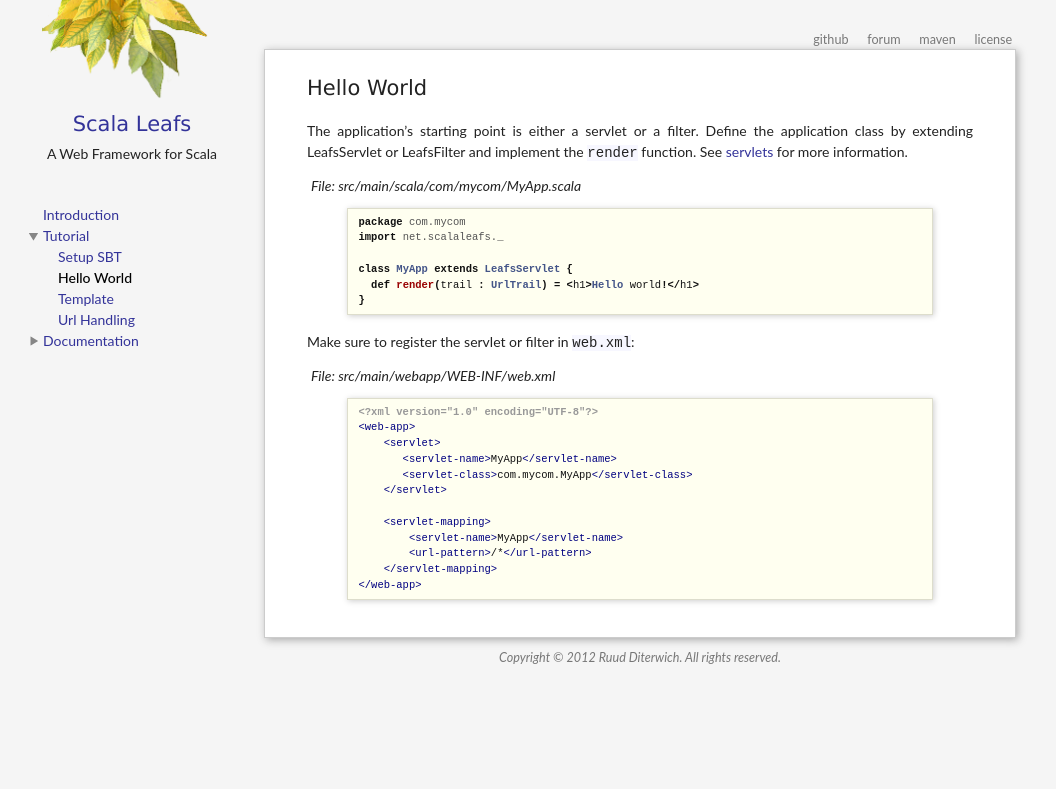
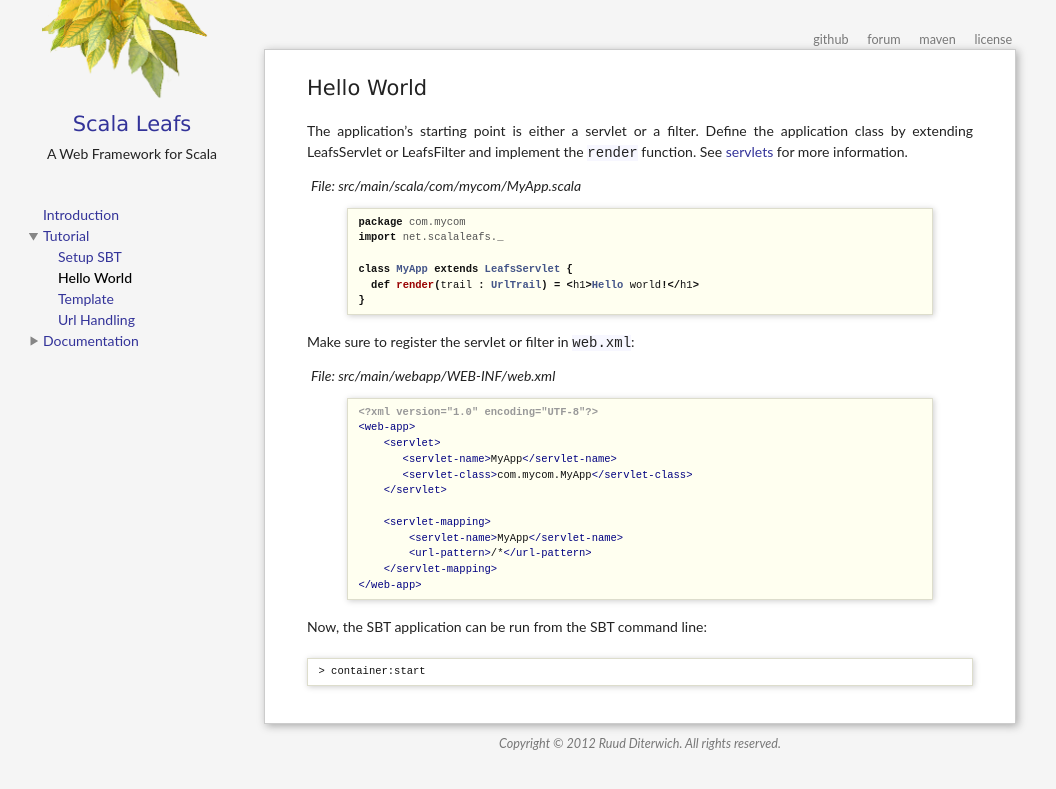
Before and after one commit to scalastuff/scalaleafs, a Jekyll site: the page built from hello-world.md, in a window 1280 px wide. Shown: the top 789 px of the page, without its empty margins (0-1056 px from the left). Built offline with Jekyll 4.4.1, drawn with Linux system fonts in a browser that asks for light colours.

Commit message:
Updated hello-world.md

````diff
--- a/hello-world.md
+++ b/hello-world.md
@@ -32,3 +32,8 @@ Make sure to register the servlet or filter in `web.xml`:
     </servlet-mapping>
 </web-app>
 {% endhighlight %}
+
+Now, the SBT application can be run from the SBT command line:
+```
+> container:start
+```
````
